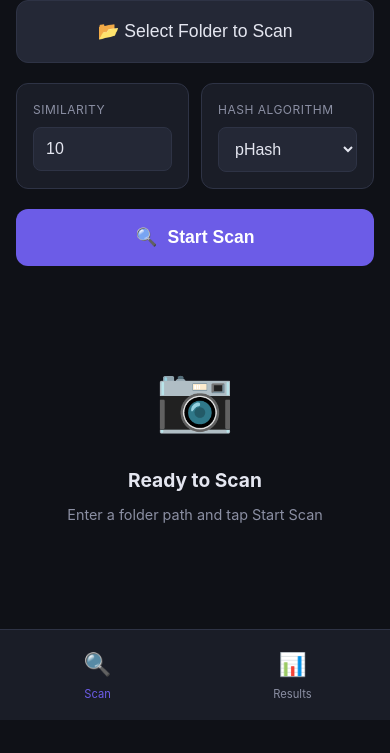
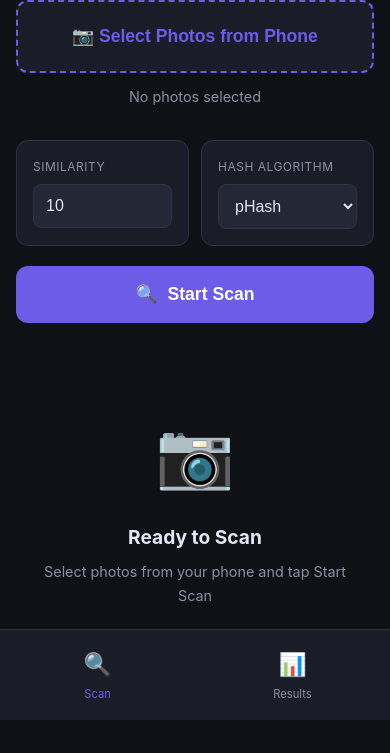
Before and after one commit to methaniya411/Duplicate-Photo-Detector, a Flask app: page / in a window 390 px wide. Shown: the part 124-877 px from the top of the page. Before the commit the page ends 844 px from the top, so only its background shows below. Run offline with Flask 3, Linux system fonts and the light colour scheme.

Commit message:
Add file upload feature for mobile - upload photos instead of folder selection

```diff
--- a/app.py
+++ b/app.py
@@ -172,6 +172,93 @@ def find_duplicates(root_dir: str, threshold: int = 10, hash_type: str = "phash"
     return duplicate_groups
 
 
+def find_duplicates_from_files(image_files: list, threshold: int = 10, hash_type: str = "phash", progress=None):
+    total = len(image_files)
+
+    if progress:
+        progress["total"] = total
+        progress["status"] = "scanning"
+
+    if not image_files:
+        return []
+
+    exact_groups = defaultdict(list)
+    for i, filepath in enumerate(image_files):
+        try:
+            file_hash = hashlib.md5(Path(filepath).read_bytes()).hexdigest()
+            exact_groups[file_hash].append(filepath)
+        except Exception:
+            pass
+        if progress:
+            progress["current"] = i + 1
+            progress["pct"] = round((i + 1) / total * 30)
+
+    duplicate_groups = []
+    exact_duplicate_files = set()
+
+    for md5_hash, files in exact_groups.items():
+        if len(files) > 1:
+            keeper = max(files, key=get_image_quality)
+            dupes = [f for f in files if f != keeper]
+            duplicate_groups.append({"keeper": keeper, "duplicates": dupes, "type": "exact"})
+            exact_duplicate_files.update(files)
+
+    unique_files = [f for f in image_files if f not in exact_duplicate_files]
+
+    if progress:
+        progress["status"] = "hashing"
+
+    perceptual_hashes = []
+    for i, filepath in enumerate(unique_files):
+        phash = compute_perceptual_hash(filepath, hash_type)
+        if phash is not None:
+            perceptual_hashes.append((filepath, phash))
+        if progress:
+            progress["current"] = len(exact_groups) + i + 1
+            progress["pct"] = round(30 + (i + 1) / max(len(unique_files), 1) * 40)
+
+    parent = {fp: fp for fp, _ in perceptual_hashes}
+
+    def find(x):
+        while parent[x] != x:
+            parent[x] = parent[parent[x]]
+            x = parent[x]
+        return x
+
+    def union(x, y):
+        px, py = find(x), find(y)
+        if px != py:
+            parent[px] = py
+
+    ph_count = len(perceptual_hashes)
+    for i in range(ph_count):
+        for j in range(i + 1, ph_count):
+            fp_a, hash_a = perceptual_hashes[i]
+            fp_b, hash_b = perceptual_hashes[j]
+            if find(fp_a) == find(fp_b):
+                continue
+            if (hash_a - hash_b) <= threshold:
+                union(fp_a, fp_b)
+        if progress:
+            progress["pct"] = round(70 + (i + 1) / max(ph_count, 1) * 20)
+
+    groups = defaultdict(list)
+    for fp, _ in perceptual_hashes:
+        groups[find(fp)].append(fp)
+
+    for group_files in groups.values():
+        if len(group_files) > 1:
+            keeper = max(group_files, key=get_image_quality)
+            dupes = [f for f in group_files if f != keeper]
+            duplicate_groups.append({"keeper": keeper, "duplicates": dupes, "type": "near-duplicate"})
+
+    if progress:
+        progress["pct"] = 100
+        progress["status"] = "done"
+
+    return duplicate_groups
+
+
 @app.route("/")
 def index():
     return render_template("index.html")
@@ -203,6 +290,70 @@ def api_scan():
 
     def run_scan():
         groups = find_duplicates(directory, threshold, hash_type, progress)
+        for group in groups:
+            keeper = group["keeper"]
+            kq = get_image_quality(keeper)
+            group["keeper_info"] = {
+                "path": keeper,
+                "name": os.path.basename(keeper),
+                "size": kq[0],
+                "width": kq[1],
+                "height": kq[2],
+                "thumb": get_image_thumbnail(keeper),
+            }
+            group["duplicates_info"] = []
+            for d in group["duplicates"]:
+                dq = get_image_quality(d)
+                group["duplicates_info"].append({
+                    "path": d,
+                    "name": os.path.basename(d),
+                    "size": dq[0],
+                    "width": dq[1],
+                    "height": dq[2],
+                    "thumb": get_image_thumbnail(d),
+                })
+        scan_results[scan_id]["groups"] = groups
+        scan_results[scan_id]["done"] = True
+
+    threading.Thread(target=run_scan, daemon=True).start()
+    return jsonify({"scan_id": scan_id})
+
+
+@app.route("/api/upload-scan", methods=["POST"])
+def api_upload_scan():
+    if "photos" not in request.files:
+        return jsonify({"error": "No photos uploaded"}), 400
+
+    files = request.files.getlist("photos")
+    if not files or len(files) == 0:
+        return jsonify({"error": "No photos uploaded"}), 400
+
+    threshold = int(request.form.get("threshold", 10))
+    hash_type = request.form.get("hash_type", "phash")
+
+    upload_id = str(uuid.uuid4())
+    upload_dir = os.path.join("uploads", upload_id)
+    os.makedirs(upload_dir, exist_ok=True)
+
+    saved_files = []
+    for f in files:
+        if f.filename:
+            ext = os.path.splitext(f.filename)[1].lower()
+            if ext in IMAGE_EXTENSIONS or f.content_type.startswith("image/"):
+                filepath = os.path.join(upload_dir, f.filename)
+                f.save(filepath)
+                saved_files.append(filepath)
+
+    if len(saved_files) < 2:
+        shutil.rmtree(upload_dir, ignore_errors=True)
+        return jsonify({"error": "Need at least 2 photos to find duplicates"}), 400
+
+    scan_id = str(uuid.uuid4())
+    progress = {"total": len(saved_files), "current": 0, "pct": 0, "status": "scanning"}
+    scan_results[scan_id] = {"progress": progress, "groups": None, "done": False, "upload_dir": upload_dir}
+
+    def run_scan():
+        groups = find_duplicates_from_files(saved_files, threshold, hash_type, progress)
         for group in groups:
             keeper = group["keeper"]
             kq = get_image_quality(keeper)
--- a/templates/index.html
+++ b/templates/index.html
@@ -57,44 +57,36 @@
 
         header p { color: var(--text-dim); font-size: 0.85rem; }
 
-        /* Mobile Folder Picker */
-        .mobile-folder-section { margin-bottom: 20px; }
+        /* Upload Section */
+        .upload-section { margin-bottom: 20px; }
 
-        .folder-input-group {
-            display: flex;
-            gap: 8px;
-            margin-bottom: 12px;
-        }
-
-        .folder-input-group input {
-            flex: 1;
-            padding: 14px 16px;
-            background: var(--surface2);
-            border: 1px solid var(--border);
+        .upload-btn {
+            width: 100%;
+            padding: 24px;
+            background: var(--surface);
+            border: 2px dashed var(--accent);
             border-radius: var(--radius);
-            color: var(--text);
-            font-size: 1rem;
-            outline: none;
-        }
-
-        .folder-input-group input:focus { border-color: var(--accent); }
-        .folder-input-group input::placeholder { color: var(--text-dim); }
-
-        .browse-btn {
-            padding: 14px 20px;
-            background: var(--surface2);
-            border: 1px solid var(--border);
-            border-radius: var(--radius);
-            color: var(--text);
-            font-size: 1rem;
+            color: var(--accent);
+            font-size: 1.1rem;
+            font-weight: 600;
             cursor: pointer;
             display: flex;
             align-items: center;
-            gap: 6px;
-            white-space: nowrap;
+            justify-content: center;
+            gap: 10px;
+            transition: all 0.2s;
         }
 
-        .browse-btn:active { background: var(--surface); }
+        .upload-btn:active { background: rgba(108, 92, 231, 0.1); transform: scale(0.98); }
+
+        .upload-info {
+            text-align: center;
+            padding: 12px;
+            color: var(--text-dim);
+            font-size: 0.9rem;
+        }
+
+        .upload-info.has-files { color: var(--success); }
 
         /* Mobile Directory Browser */
         .dir-browser {
@@ -493,15 +485,14 @@
             <p>Find and remove duplicate photos</p>
         </header>
 
-        <section class="mobile-folder-section">
-            <button class="browse-btn" style="width: 100%; justify-content: center; padding: 20px; font-size: 1.1rem;" onclick="browseDirs()">
-                &#128194; Select Folder to Scan
+        <section class="upload-section">
+            <button class="upload-btn" onclick="selectPhotos()">
+                &#128247; Select Photos from Phone
             </button>
-            <div id="dirBrowser" class="dir-browser">
-                <div class="dir-header" id="dirHeader">Current Path</div>
-                <div class="dir-list" id="dirList"></div>
+            <input type="file" id="photoInput" multiple accept="image/*" style="display:none;" onchange="handlePhotos(this.files)">
+            <div class="upload-info" id="uploadInfo">
+                <span id="selectedCount">No photos selected</span>
             </div>
-            <input type="hidden" id="directory">
         </section>
 
         <div class="settings-grid">
@@ -558,7 +549,7 @@
         <div class="empty-state" id="emptyState">
             <div class="icon">&#128247;</div>
             <h3>Ready to Scan</h3>
-            <p>Enter a folder path and tap Start Scan</p>
+            <p>Select photos from your phone and tap Start Scan</p>
         </div>
     </div>
 
@@ -577,116 +568,65 @@
 
     <script>
         let currentScanId = null;
-        let currentPath = '';
-        let browserRoot = '';
+        let selectedFiles = [];
+        let uploadSessionId = null;
 
-        async function browseDirs() {
-            const browser = document.getElementById('dirBrowser');
-            const dirList = document.getElementById('dirList');
-            const dirHeader = document.getElementById('dirHeader');
-
-            if (browser.classList.contains('active') && currentPath === browserRoot) {
-                browser.classList.remove('active');
-                return;
-            }
-
-            if (!currentPath) {
-                const resp = await fetch('/api/browse', {
-                    method: 'POST',
-                    headers: { 'Content-Type': 'application/json' },
-                    body: JSON.stringify({ path: '' })
-                });
-                const data = await resp.json();
-                currentPath = data.dirs && data.dirs[0]?.path || '';
-                browserRoot = currentPath;
-            }
-
-            browser.classList.add('active');
-            dirHeader.textContent = currentPath || 'Select a folder';
-
-            const resp = await fetch('/api/browse', {
-                method: 'POST',
-                headers: { 'Content-Type': 'application/json' },
-                body: JSON.stringify({ path: currentPath })
-            });
-            const data = await resp.json();
-
-            if (data.error) {
-                dirList.innerHTML = `<div class="dir-item" style="color:var(--danger)">${data.error}</div>`;
-                return;
-            }
-
-            let html = '';
-
-            if (currentPath && currentPath !== browserRoot) {
-                const parent = currentPath.includes('\\')
-                    ? currentPath.split('\\').slice(0, -1).join('\\')
-                    : currentPath.split('/').slice(0, -1).join('/');
-                if (parent) {
-                    html += `<div class="dir-item back" onclick="navigateTo('${parent.replace(/\\/g, '\\\\')}')">&#8617; Back</div>`;
-                }
-            }
-
-            for (const dir of data.dirs) {
-                const path = typeof dir === 'string' ? dir : dir.path;
-                const name = typeof dir === 'string' ? path.split(/[\\/]/).pop() : dir.name;
-                html += `<div class="dir-item" onclick="navigateTo('${path.replace(/\\/g, '\\\\')}')">
-                    &#128194; ${name}
-                </div>`;
-            }
-
-            if (!data.dirs || data.dirs.length === 0) {
-                html = `<div class="dir-item" onclick="selectCurrentDir()" style="color:var(--success); font-weight:600;">
-                    &#10003; Use This Folder
-                </div>`;
-            }
-
-            dirList.innerHTML = html;
+        function selectPhotos() {
+            document.getElementById('photoInput').click();
         }
 
-        function navigateTo(path) {
-            document.getElementById('directory').value = path;
-            currentPath = path;
-            browseDirs();
-        }
+        function handlePhotos(files) {
+            selectedFiles = Array.from(files);
+            const count = selectedFiles.length;
+            const uploadInfo = document.getElementById('uploadInfo');
 
-        function selectCurrentDir() {
-            if (currentPath) {
-                document.getElementById('directory').value = currentPath;
-                document.getElementById('dirBrowser').classList.remove('active');
+            if (count > 0) {
+                uploadInfo.textContent = `${count} photo${count > 1 ? 's' : ''} selected`;
+                uploadInfo.classList.add('has-files');
+                showToast(`${count} photos ready to scan`, 'success');
+            } else {
+                uploadInfo.textContent = 'No photos selected';
+                uploadInfo.classList.remove('has-files');
             }
         }
 
         async function startScan() {
-            const directory = document.getElementById('directory').value.trim();
-            if (!directory) { showToast('Please select a directory', 'error'); return; }
+            if (selectedFiles.length === 0) {
+                showToast('Please select photos first', 'error');
+                return;
+            }
 
             const threshold = parseInt(document.getElementById('threshold').value) || 10;
             const hashType = document.getElementById('hashType').value;
 
             document.getElementById('scanBtn').disabled = true;
-            document.getElementById('scanBtn').innerHTML = '<span>&#9203;</span> Scanning...';
+            document.getElementById('scanBtn').innerHTML = '<span>&#9203;</span> Uploading...';
             document.getElementById('progressSection').classList.add('active');
             document.getElementById('results').classList.remove('active');
             document.getElementById('emptyState').style.display = 'none';
-            document.getElementById('dirBrowser').classList.remove('active');
 
             try {
-                const resp = await fetch('/api/scan', {
+                const formData = new FormData();
+                selectedFiles.forEach((file, i) => {
+                    formData.append('photos', file);
+                });
+                formData.append('threshold', threshold);
+                formData.append('hash_type', hashType);
+
+                const resp = await fetch('/api/upload-scan', {
                     method: 'POST',
-                    headers: { 'Content-Type': 'application/json' },
-                    body: JSON.stringify({ directory, threshold, hash_type: hashType })
+                    body: formData
                 });
 
                 if (!resp.ok) {
                     const err = await resp.json();
-                    showToast(err.error || 'Scan failed', 'error');
+                    showToast(err.error || 'Upload failed', 'error');
                     resetUI();
                     return;
                 }
 
                 const data = await resp.json();
-                currentScanId = data.scan_id;
+                uploadSessionId = data.scan_id;
                 pollProgress();
             } catch (e) {
                 showToast('Connection error: ' + e.message, 'error');
@@ -696,7 +636,8 @@
 
         async function pollProgress() {
             const poll = async () => {
-                const resp = await fetch(`/api/progress/${currentScanId}`);
+                const scanId = uploadSessionId || currentScanId;
+                const resp = await fetch(`/api/progress/${scanId}`);
                 const data = await resp.json();
 
                 document.getElementById('progressFill').style.width = data.progress.pct + '%';
@@ -715,7 +656,8 @@
         }
 
         async function loadResults() {
-            const resp = await fetch(`/api/results/${currentScanId}`);
+            const scanId = uploadSessionId || currentScanId;
+            const resp = await fetch(`/api/results/${scanId}`);
             const data = await resp.json();
 
             resetUI();
```
